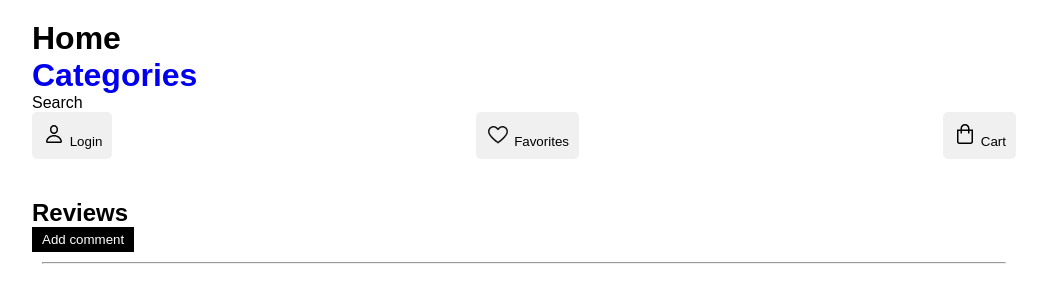
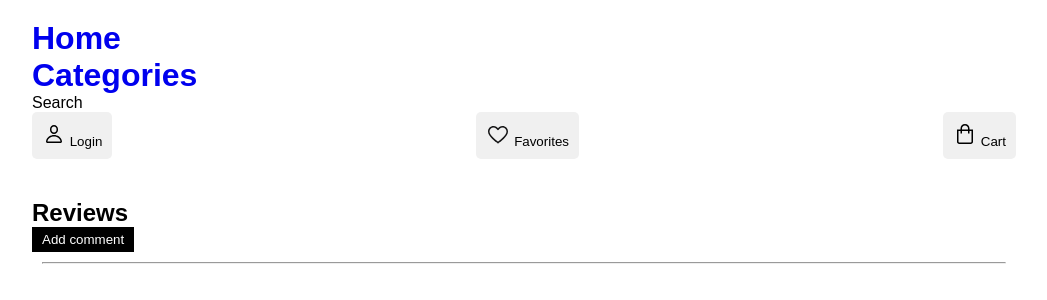
Before and after one commit to Ikrombek14/online_shop, a Django app: page /products/delete-comment/1/ in a window 1280 px wide. Shown: the top 300 px of the page, without its empty margins (116-1163 px from the left). Run offline with Django 5.2, Linux system fonts and the light colour scheme; data comes from the database, SQL or seed files in the repository; data that the repository does not hold is empty.

Commit message:
zarnigor

```diff
--- a/products/templates/products_detail.html
+++ b/products/templates/products_detail.html
@@ -12,7 +12,7 @@
         <div class="review-item">
             <div class="review-user">Username: {{ comment.user.username }}</div>
             <div class="review-rating">Rating: {{ comment.star_given }}</div>
-            <p class="review-comment">Cmomment:{{ comment.comment }}</p>
+            <p class="review-comment">Comment:{{ comment.comment }}</p>
 
             {% if user.is_authenticated and review.user == user %}
                 <button>
--- a/products/urls.py
+++ b/products/urls.py
@@ -1,5 +1,5 @@
 from django.urls import path
-from .views import ProductsCategoryView, ProductsView, ProductsDetailView,AddCommentView,DeleteCommentView,UpdateCommentView,HomeTest
+from .views import ProductsCategoryView, ProductsView, ProductsDetailView, AddCommentView, DeleteCommentView, UpdateCommentView, HomeTest
 
 app_name = 'products'
 urlpatterns = [
@@ -10,4 +10,5 @@ urlpatterns = [
     path('products/<int:pk>/add-comment/', AddCommentView.as_view(), name='add_comment'),
     path('update-comment/<int:pk>/', UpdateCommentView.as_view(), name='update_comment'),
     path('delete-comment/<int:pk>/', DeleteCommentView.as_view(), name='delete_comment'),
+    path('homepage/', HomeTest.as_view(), name='homepage')
     ]
--- a/templates/base.html
+++ b/templates/base.html
@@ -158,7 +158,7 @@
         </div>
     {% endif %}
     <header class="container">
-        <h1>Home</h1>
+        <h1><a href="{% url 'products:homepage' %}">Home</a></h1>
         <div>
             <h1><a href="{% url 'products:categories' %}">Categories</a></h1>
             <p>Search</p>
```
